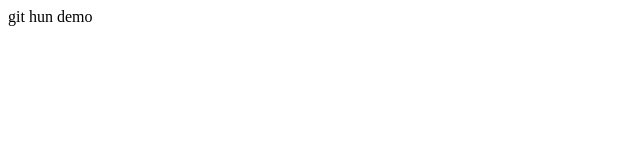
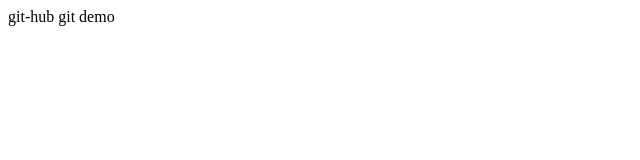
Before and after one commit to khansaniya88760-png/git-demo, a plain HTML site: page index.html in a window 1280 px wide. Shown: the full height of the page, 0-640 px from the left. Drawn offline with Linux system fonts and the light colour scheme.

Commit message:
second change

```diff
--- a/index.html
+++ b/index.html
@@ -6,6 +6,6 @@
     <title>Document</title>
 </head>
 <body>
-    git hun demo
+    git-hub git demo
 </body>
 </html>
```
